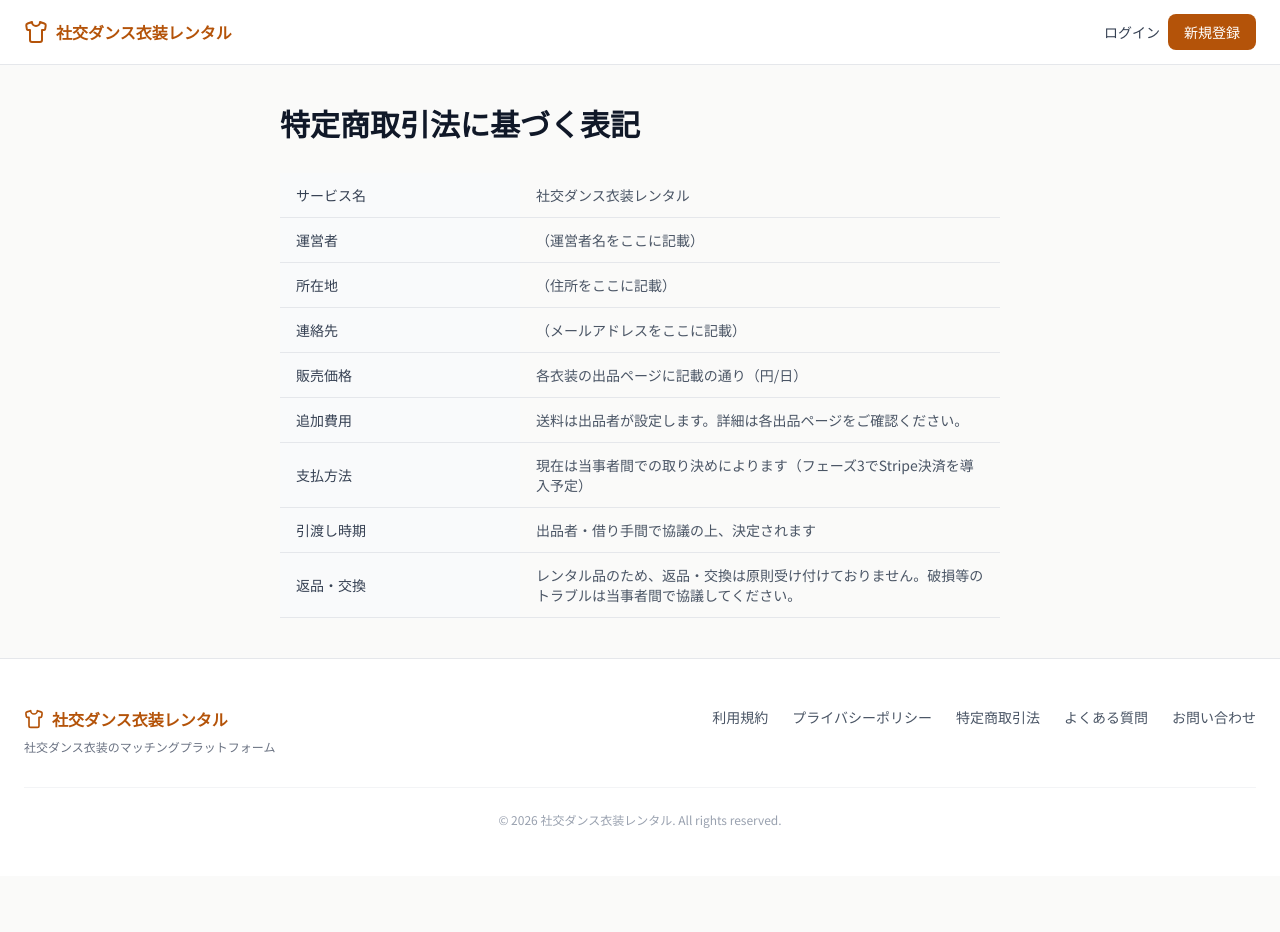
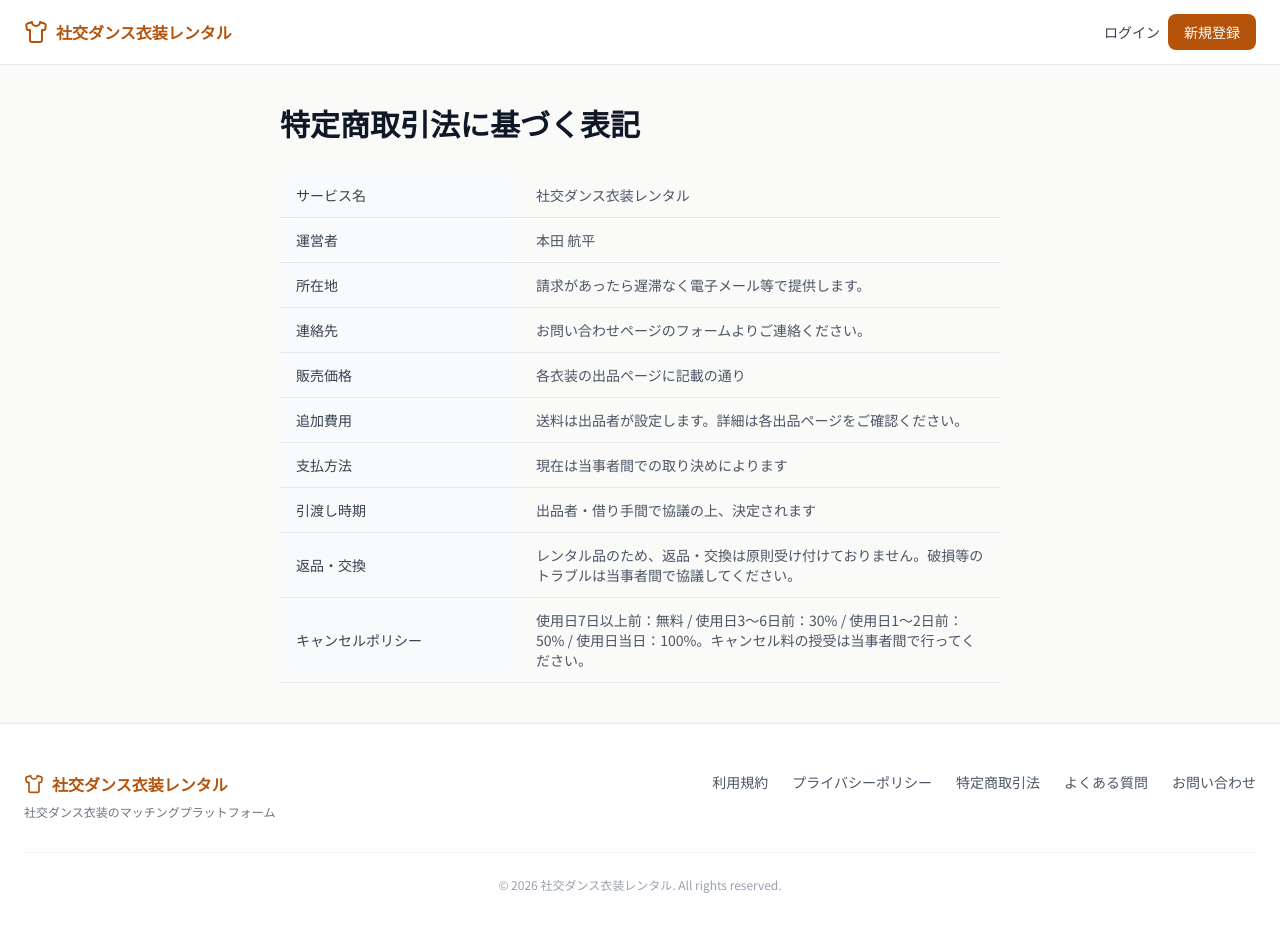
Before and after one commit to DatchLive/costume-rental, a Next.js app: page /tokushoho in a window 1280 px wide. Shown: the top 932 px of the page. Before the commit the page ends 876 px from the top, so only its background shows below. Built offline with nearby package versions, Linux system fonts and the light colour scheme; no server answers.

Commit message:
利用規約など修正

```diff
--- a/src/app/(main)/faq/page.tsx
+++ b/src/app/(main)/faq/page.tsx
@@ -6,7 +6,7 @@ export const metadata: Metadata = { title: 'よくある質問' }
 const faqs = [
   {
     q: 'レンタル期間はどのくらいですか？',
-    a: '最短2泊3日から最長14日間です。出品者によって異なる場合があります。',
+    a: '出品者によって異なります。',
   },
   {
     q: '送料はどうなりますか？',
@@ -22,7 +22,7 @@ const faqs = [
   },
   {
     q: '出品できる衣装に制限はありますか？',
-    a: '社交ダンス（ラテン・スタンダード）に関連する衣装・アクセサリーのみ出品可能です。無料プランは最大3点まで、プレミアムプランは無制限です（フェーズ2実装予定）。',
+    a: '社交ダンス（ラテン・スタンダード）に関連する衣装・アクセサリーのみ出品可能です。現在最大3点までです。',
   },
   {
     q: 'Google アカウントでログインできますか？',
--- a/src/app/(main)/privacy/page.tsx
+++ b/src/app/(main)/privacy/page.tsx
@@ -6,7 +6,7 @@ export const metadata: Metadata = { title: 'プライバシーポリシー' }
 export default function PrivacyPage() {
   return (
     <StaticPageLayout title="プライバシーポリシー">
-      <p>最終更新日: 2024年1月1日</p>
+      <p>最終更新日: 2026年3月1日</p>
 
       <h2>1. 収集する情報</h2>
       <p>当社は、本サービスの提供のため、以下の情報を収集します。</p>
--- a/src/app/(main)/terms/page.tsx
+++ b/src/app/(main)/terms/page.tsx
@@ -6,7 +6,7 @@ export const metadata: Metadata = { title: '利用規約' }
 export default function TermsPage() {
   return (
     <StaticPageLayout title="利用規約">
-      <p>最終更新日: 2024年1月1日</p>
+      <p>最終更新日: 2026年3月1日</p>
 
       <h2>第1条（適用）</h2>
       <p>本利用規約（以下「本規約」といいます。）は、当社が提供する社交ダンス衣装レンタルサービス（以下「本サービス」といいます。）の利用条件を定めるものです。ユーザーは本規約に同意した上で本サービスを利用するものとします。</p>
@@ -28,11 +28,12 @@ export default function TermsPage() {
       <h2>第4条（キャンセルポリシー）</h2>
       <p>レンタル申請のキャンセルに際し、以下のキャンセル料が発生する場合があります。</p>
       <ul>
-        <li>レンタル開始日の7日以上前：無料</li>
-        <li>レンタル開始日の3〜6日前：取引金額の30%</li>
-        <li>レンタル開始日の1〜2日前：取引金額の50%</li>
-        <li>レンタル開始日当日：取引金額の100%</li>
+        <li>使用日の7日以上前：無料</li>
+        <li>使用日の3〜6日前：取引金額の30%</li>
+        <li>使用日の1〜2日前：取引金額の50%</li>
+        <li>使用日当日：取引金額の100%</li>
       </ul>
+      <p>キャンセル料はシステムによる自動徴収は行いません。出品者と借り手の間で直接お取り決めください。</p>
 
       <h2>第5条（免責事項）</h2>
       <p>当社は本サービスに関して、ユーザー間の取引から生じるいかなる損害についても責任を負いません。サービス外でのやり取りによるトラブルは当社の対応範囲外となります。</p>
--- a/src/app/(main)/tokushoho/page.tsx
+++ b/src/app/(main)/tokushoho/page.tsx
@@ -10,14 +10,15 @@ export default function TokushohoPage() {
         <tbody>
           {[
             ['サービス名', '社交ダンス衣装レンタル'],
-            ['運営者', '（運営者名をここに記載）'],
-            ['所在地', '（住所をここに記載）'],
-            ['連絡先', '（メールアドレスをここに記載）'],
-            ['販売価格', '各衣装の出品ページに記載の通り（円/日）'],
+            ['運営者', '本田 航平'],
+            ['所在地', '請求があったら遅滞なく電子メール等で提供します。'],
+            ['連絡先', 'お問い合わせページのフォームよりご連絡ください。'],
+            ['販売価格', '各衣装の出品ページに記載の通り'],
             ['追加費用', '送料は出品者が設定します。詳細は各出品ページをご確認ください。'],
-            ['支払方法', '現在は当事者間での取り決めによります（フェーズ3でStripe決済を導入予定）'],
+            ['支払方法', '現在は当事者間での取り決めによります'],
             ['引渡し時期', '出品者・借り手間で協議の上、決定されます'],
             ['返品・交換', 'レンタル品のため、返品・交換は原則受け付けておりません。破損等のトラブルは当事者間で協議してください。'],
+            ['キャンセルポリシー', '使用日7日以上前：無料 / 使用日3〜6日前：30% / 使用日1〜2日前：50% / 使用日当日：100%。キャンセル料の授受は当事者間で行ってください。'],
           ].map(([label, value]) => (
             <tr key={label} className="border-b border-gray-200">
               <td className="w-1/3 bg-gray-50 px-4 py-3 font-medium text-gray-700">{label}</td>
```
